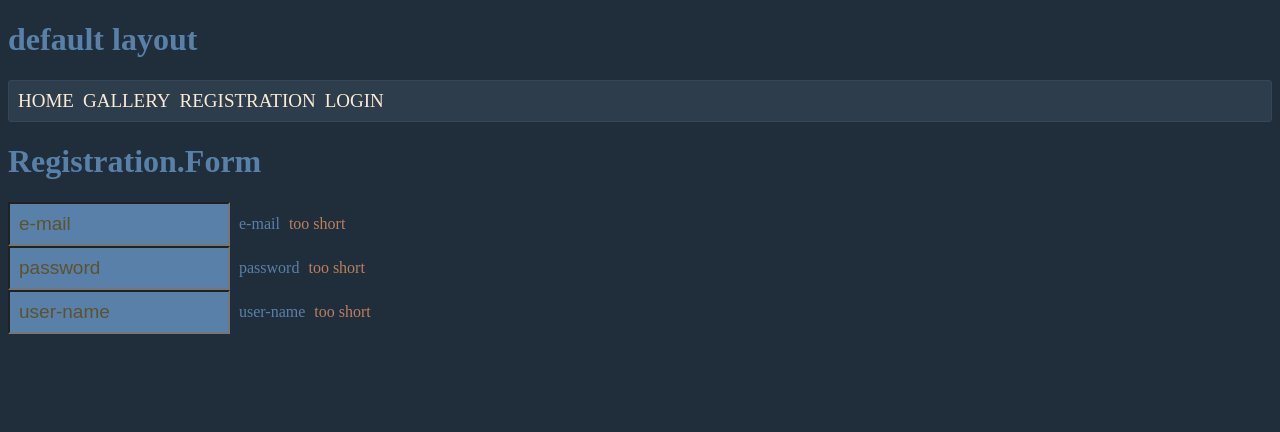
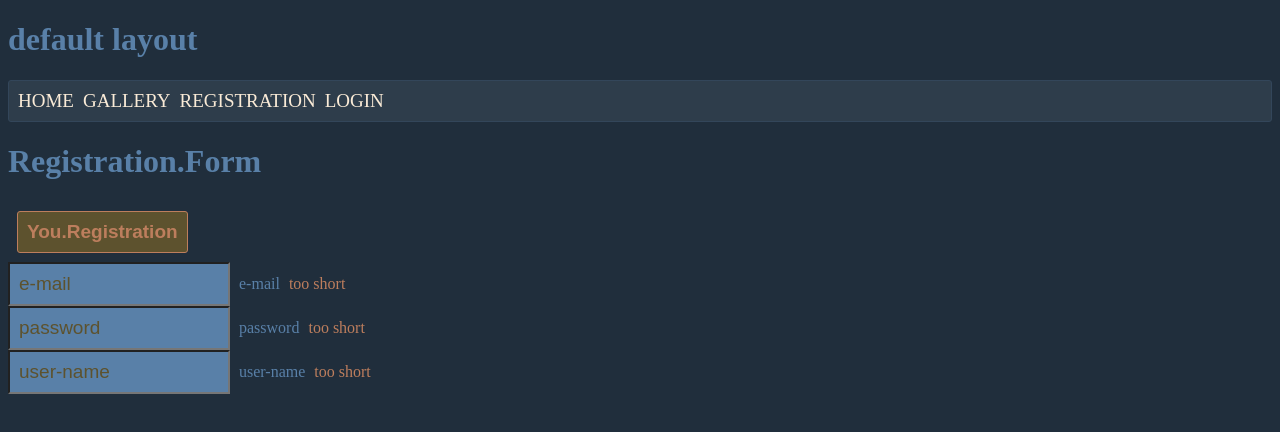
Before and after one commit to alyxmomsen/pretty-nuxt-app, a Nuxt app: page /auth/registration in a window 1280 px wide. Shown: the top 432 px of the page. Built offline with nearby package versions, Linux system fonts and the light colour scheme; no server answers.

Commit message:
refactor

```diff
--- a/assets/styles/css/main.css
+++ b/assets/styles/css/main.css
@@ -126,4 +126,7 @@ button {
   cursor: pointer;
   width: max-content;
   margin: 9px;
+  font-size: 19px;
+  font-weight: bold ;
+  color: #bd7e5d;
 }
--- a/pages/auth/registration/index.vue
+++ b/pages/auth/registration/index.vue
@@ -35,6 +35,7 @@ const { prettyText } = useMyUtils();
 <template>
   <h1>{{ prettyText("registration form") }}</h1>
   <form @submit.prevent="onSubmit">
+    <button>{{ prettyText('you registration') }}</button>
     <CustomSpan
       @update="(payload) => (input_email = payload)"
       name="e-mail"
```
